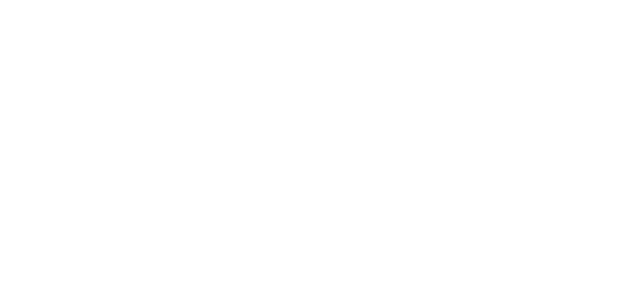
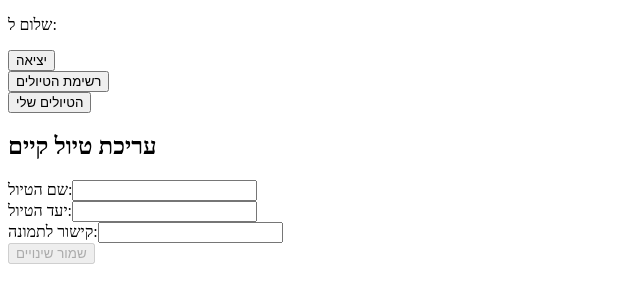
Before and after one commit to miri-bloy/trip-planner-system, an Angular app in the folder client/: page /edit-trip/1 in a window 1280 px wide. Before the commit this address led to /. Shown: the top 302 px of the page, without its empty margins (0-640 px from the left). Built offline with nearby package versions, Linux system fonts and the light colour scheme; no server answers.

Commit message:
feat: implement reactive trip form modal for add and edit modes

```diff
--- a/client/src/app/app.config.ts
+++ b/client/src/app/app.config.ts
@@ -1,11 +1,12 @@
 import { ApplicationConfig, provideBrowserGlobalErrorListeners } from '@angular/core';
-import { provideRouter } from '@angular/router';
+// 1. מוסיפים את הייבוא של withComponentInputBinding מהראוטר
+import { provideRouter, withComponentInputBinding } from '@angular/router';
 
 import { routes } from './app.routes';
 
 export const appConfig: ApplicationConfig = {
   providers: [
     provideBrowserGlobalErrorListeners(),
-    provideRouter(routes)
+    provideRouter(routes, withComponentInputBinding())
   ]
 };
--- a/client/src/app/app.routes.ts
+++ b/client/src/app/app.routes.ts
@@ -22,6 +22,7 @@
             { path: 'my-trips', component: MyTrips },
             { path: 'my-trips/:id', component: TripDetails },
             { path: 'add-trip', component: TripFormModal},
+            { path: 'edit-trip/:id', component: TripFormModal },
         ]
     },
 ];
--- a/client/src/app/components/trip-card/trip-card.ts
+++ b/client/src/app/components/trip-card/trip-card.ts
@@ -18,7 +18,7 @@
   showDeleteModal = false;
   tripToDelete: any = null;
   onEdit() {
-    this.router.navigate(['/trip-form-modal']);
+    this.router.navigate(['/edit-trip',this.currentTrip().id]);
   }
   onDelete() {
     this.tripToDelete = this.currentTrip();
--- a/client/src/app/components/trip-form-modal/trip-form-modal.html
+++ b/client/src/app/components/trip-form-modal/trip-form-modal.html
@@ -1,2 +1,36 @@
 
-<h1>טופס הוספת טיול</h1>
+<div class="form-container">
+
+  <h2>{{ isEditMode ? 'עריכת טיול קיים' : 'הוספת טיול חדש' }}</h2>
+
+  <form [formGroup]="tripForm" (ngSubmit)="onSubmit()">
+
+    <div class="form-group">
+      <label for="name">שם הטיול:</label>
+      <input id="name" type="text" formControlName="name" />
+
+      @if (tripForm.get('name')?.invalid && tripForm.get('name')?.touched) {
+        <small class="error-message">שם הטיול הוא שדה חובה</small>
+      }
+    </div>
+
+    <div class="form-group">
+      <label for="destination">יעד הטיול:</label>
+      <input id="destination" type="text" formControlName="destination" />
+
+      @if (tripForm.get('destination')?.invalid && tripForm.get('destination')?.touched) {
+        <small class="error-message">יעד הטיול הוא שדה חובה</small>
+      }
+    </div>
+
+    <div class="form-group">
+      <label for="image">קישור לתמונה:</label>
+      <input id="image" type="text" formControlName="image" />
+    </div>
+
+    <button type="submit" [disabled]="tripForm.invalid" class="submit-btn">
+      {{ isEditMode ? 'שמור שינויים' : 'צור טיול חדש' }}
+    </button>
+
+  </form>
+</div>
--- a/client/src/app/components/trip-form-modal/trip-form-modal.ts
+++ b/client/src/app/components/trip-form-modal/trip-form-modal.ts
@@ -1,11 +1,72 @@
-import { Component } from '@angular/core';
+import { Component, OnChanges, SimpleChanges, inject, input } from '@angular/core'; // שימי לב לייבוא של OnChanges
+import { FormGroup, FormControl, Validators, ReactiveFormsModule } from '@angular/forms';
+import { Router } from '@angular/router';
+import { TripsService } from '../../services/trips.service';
+import { Trip } from '../../modules/trip.moduel';
 
 @Component({
-  selector: 'app-trip-form-modal',
-  imports: [],
-  templateUrl: './trip-form-modal.html',
-  styleUrl: './trip-form-modal.css',
+  selector: 'app-trip-form',
+  standalone: true,
+  imports: [ReactiveFormsModule],
+templateUrl: './trip-form-modal.html',
+  styleUrls: ['./trip-form-modal.css']
 })
-export class TripFormModal {
+export class TripFormModal implements OnChanges { // שינינו מ-OnInit ל-OnChanges
 
+  id = input<string | undefined>();
+
+  private tripsService = inject(TripsService);
+  private router = inject(Router);
+
+  tripForm = new FormGroup({
+    name: new FormControl('', Validators.required),
+    destination: new FormControl('', Validators.required),
+    image: new FormControl('')
+  });
+
+  isEditMode = false;
+
+  // הפונקציה הזו רצה אוטומטית ברגע שה-input של ה-ID מתעדכן מה-URL
+  ngOnChanges(changes: SimpleChanges) {
+
+    // בודקים אם ה-ID קיים ויש בו ערך אמיתי
+    if (this.id()) {
+      this.isEditMode = true; // מעבירים מיד למצב עריכה כדי שהכותרת ב-HTML תתעדכן
+
+      // פנייה לסרביס לקבלת הנתונים
+      this.tripsService.getTripById(this.id()!).subscribe({
+        next: (existingTrip) => {
+          // מילוי הטופס בנתונים שהגיעו מהשרת
+          this.tripForm.patchValue({
+            name: existingTrip.name,
+            destination: existingTrip.destination,
+            image: existingTrip.image
+          });
+        },
+        error: (err) => {
+          console.error('שגיאה בטעינת נתוני הטיול:', err);
+        }
+      });
+    } else {
+
+      this.isEditMode = false;
+      this.tripForm.reset();
+    }
+  }
+
+  onSubmit() {
+    if (this.tripForm.invalid) return;
+
+    const tripData = this.tripForm.getRawValue() as Trip;
+
+    if (this.isEditMode) {
+      this.tripsService.updateTrip(this.id()!, tripData);
+      console.log('הטיול עודכן בהצלחה!');
+    } else {
+      this.tripsService.addTrip(tripData);
+      console.log('טיול חדש נוצר בהצלחה!');
+    }
+
+    this.router.navigate(['/trips']);
+  }
 }
```
